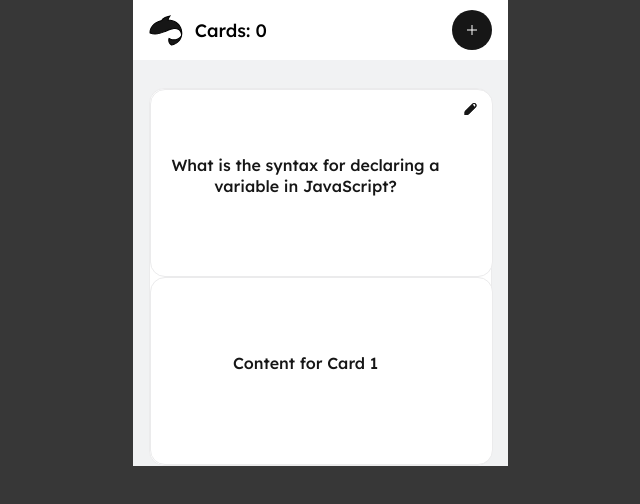
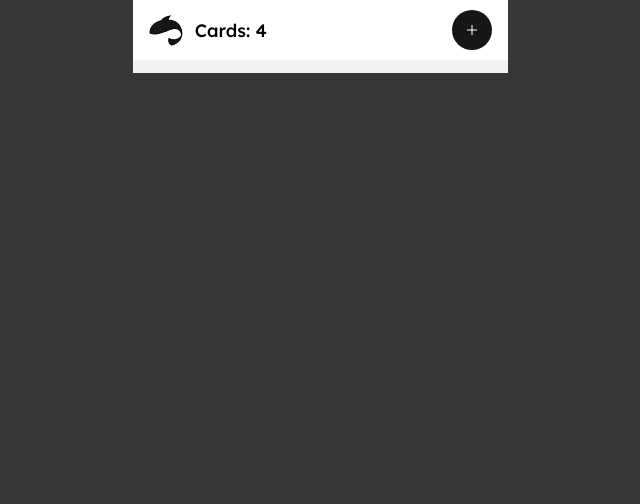
Before and after one commit to blocdenis/fischkapp, a React app: page / in a window 1280 px wide. Shown: the top 504 px of the page, without its empty margins (320-960 px from the left). Built offline with nearby package versions, Linux system fonts and the light colour scheme; the HTML template or start-up script is replaced by a standard one.

Commit message:
task: show newCard component

```diff
--- a/src/App.tsx
+++ b/src/App.tsx
@@ -3,7 +3,7 @@ import { AppLayout } from './layouts/AppLayout/AppLayout'
 import './App.css'
 import NewCard from './layouts/NewCard/NewCard'
 import Card from './layouts/Card/Card'
-import { ReactElement } from 'react'
+import { ReactElement, useState } from 'react'
 import CardListLayout from './layouts/CardList/CardListLayout'
 
 function App(): ReactElement {
@@ -13,28 +13,34 @@ function App(): ReactElement {
       question: 'What is the syntax for declaring a variable in JavaScript?',
       answer: 'Content for Card 1',
     },
-    // {
-    //   id: 2,
-    //   question: 'How do you write a comment in Javascript?',
-    //   answer: 'Content for Card 2',
-    // },
-    // {
-    //   id: 3,
-    //   question:
-    //     'What is difference between == and === operators in javascript?',
-    //   answer: 'Content for Card 3',
-    // },
-    // {
-    //   id: 4,
-    //   question: 'What is an array in JavaScript?',
-    //   answer: 'Content for Card 4',
-    // },
+    {
+      id: 2,
+      question: 'How do you write a comment in Javascript?',
+      answer: 'Content for Card 2',
+    },
+    {
+      id: 3,
+      question:
+        'What is difference between == and === operators in javascript?',
+      answer: 'Content for Card 3',
+    },
+    {
+      id: 4,
+      question: 'What is an array in JavaScript?',
+      answer: 'Content for Card 4',
+    },
   ]
+  const [cardsList, setCardsList] = useState(cards)
+  const [isAdded, setIsAdded] = useState<boolean>(false)
+  const handleAddCard = () => {
+    setIsAdded((prev) => !prev)
+  }
+
   return (
     <AppLayout>
-      <AppHeader />
-      <CardListLayout cards={cards} />
-      {/* <NewCard /> */}
+      <AppHeader cardsQty={cards.length} onClick={handleAddCard} />
+      {/* <CardListLayout cards={cards} /> */}
+      {isAdded && <NewCard />}
     </AppLayout>
   )
 }
--- a/src/layouts/AppHeader/AppHeader.tsx
+++ b/src/layouts/AppHeader/AppHeader.tsx
@@ -3,20 +3,19 @@ import styles from './AppHeader.module.css'
 import MainLogo from '@images/MainLogo.svg'
 import AddNewLogo from '@images/AddNew.svg'
 
-export const AppHeader = () => {
-  // const [cards, setCards] = useState<number>(0)
-
-  // const handleAddNewCard = () => {
-  //   setCards((previous) => previous + 1)
-  // }
+interface AppHeaderProps {
+  onClick: (e: React.MouseEvent) => void
+  cardsQty: number
+}
+export const AppHeader = ({ cardsQty, onClick }: AppHeaderProps) => {
   return (
     <header className={styles.header}>
       <div className={styles.logo_wrapper}>
         <img src={MainLogo} alt="logo" />
-        <span>Cards: {0}</span>
+        <span>Cards: {cardsQty}</span>
       </div>
       <div>
-        <button className={styles.btn}>
+        <button className={styles.btn} onClick={onClick}>
           <img src={AddNewLogo} alt="Add_new" />
         </button>
       </div>
```
